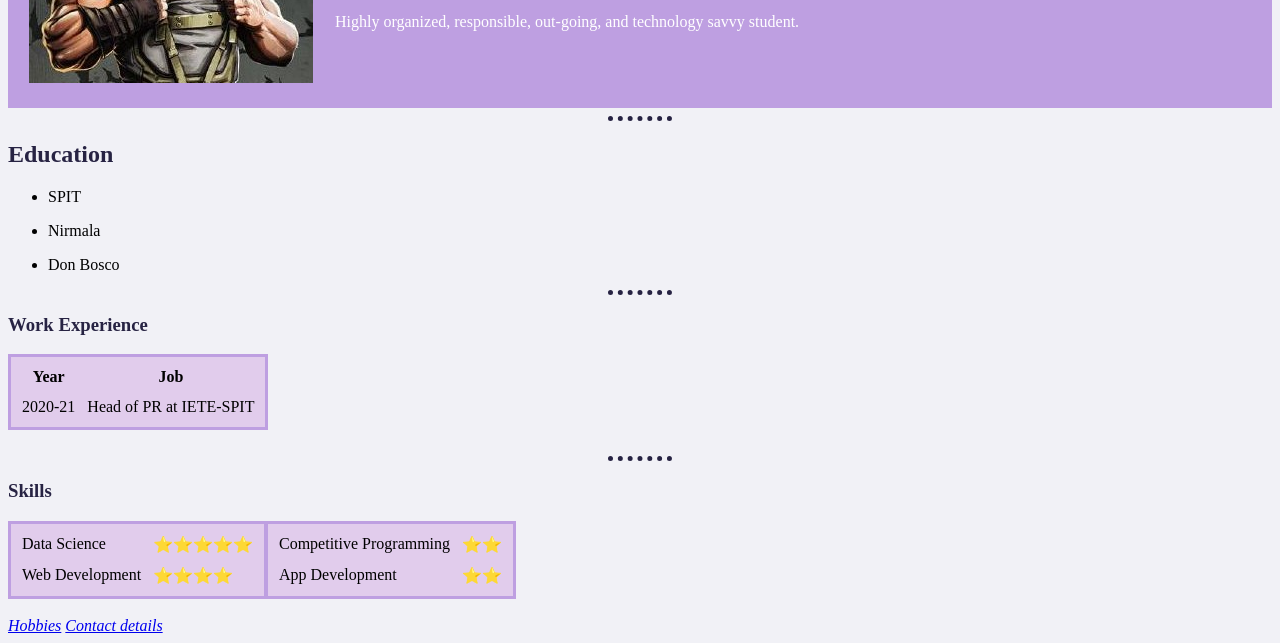
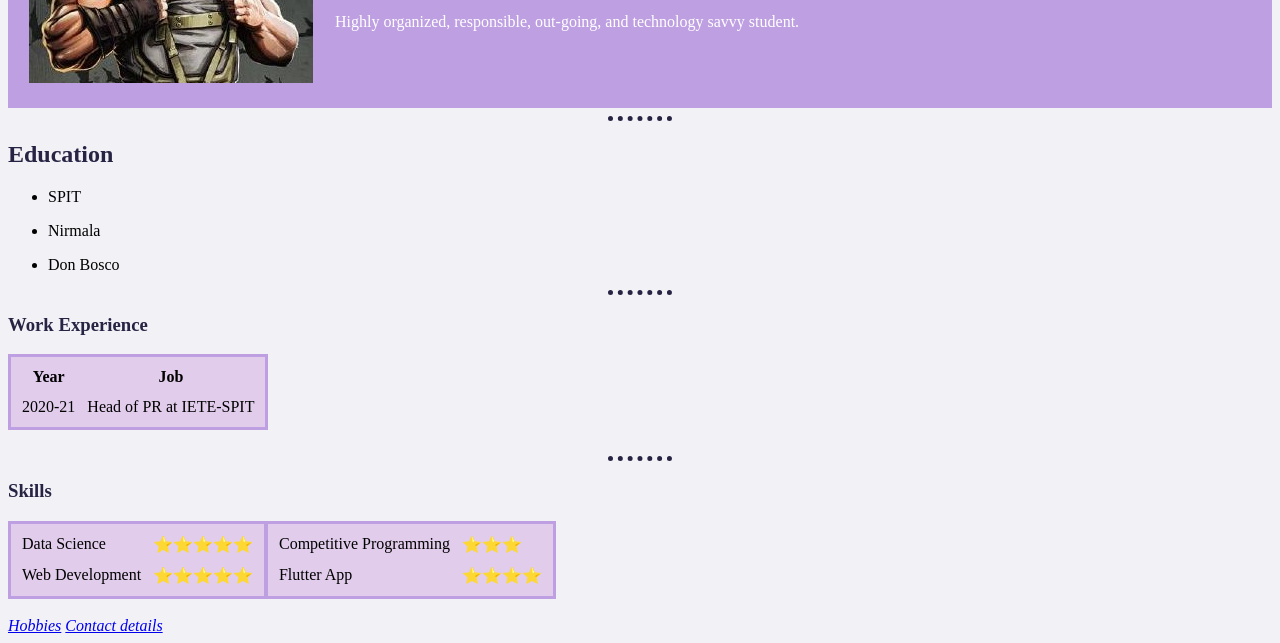
Before and after one commit to dylan-007/Personal-Site, a plain HTML site: page index.html in a window 1280 px wide. Shown: the part 170-813 px from the top of the page. Drawn offline with Linux system fonts and the light colour scheme.

Commit message:
Update index.html

```diff
--- a/index.html
+++ b/index.html
@@ -69,7 +69,7 @@
           </tr>
           <tr>
             <td>Web Development</td>
-            <td>⭐⭐⭐⭐</td>
+            <td>⭐⭐⭐⭐⭐</td>
           </tr>
         </table>
       </td>
@@ -78,11 +78,11 @@
         <table cellspacing="10" style="background-color:#E1CCEC;">
           <tr>
             <td>Competitive Programming</td>
-            <td>⭐⭐</td>
+            <td>⭐⭐⭐</td>
           </tr>
           <tr>
-            <td>App Development</td>
-            <td>⭐⭐</td>
+            <td>Flutter App </td>
+            <td>⭐⭐⭐⭐</td>
           </tr>
         </table>
       </td>
```
